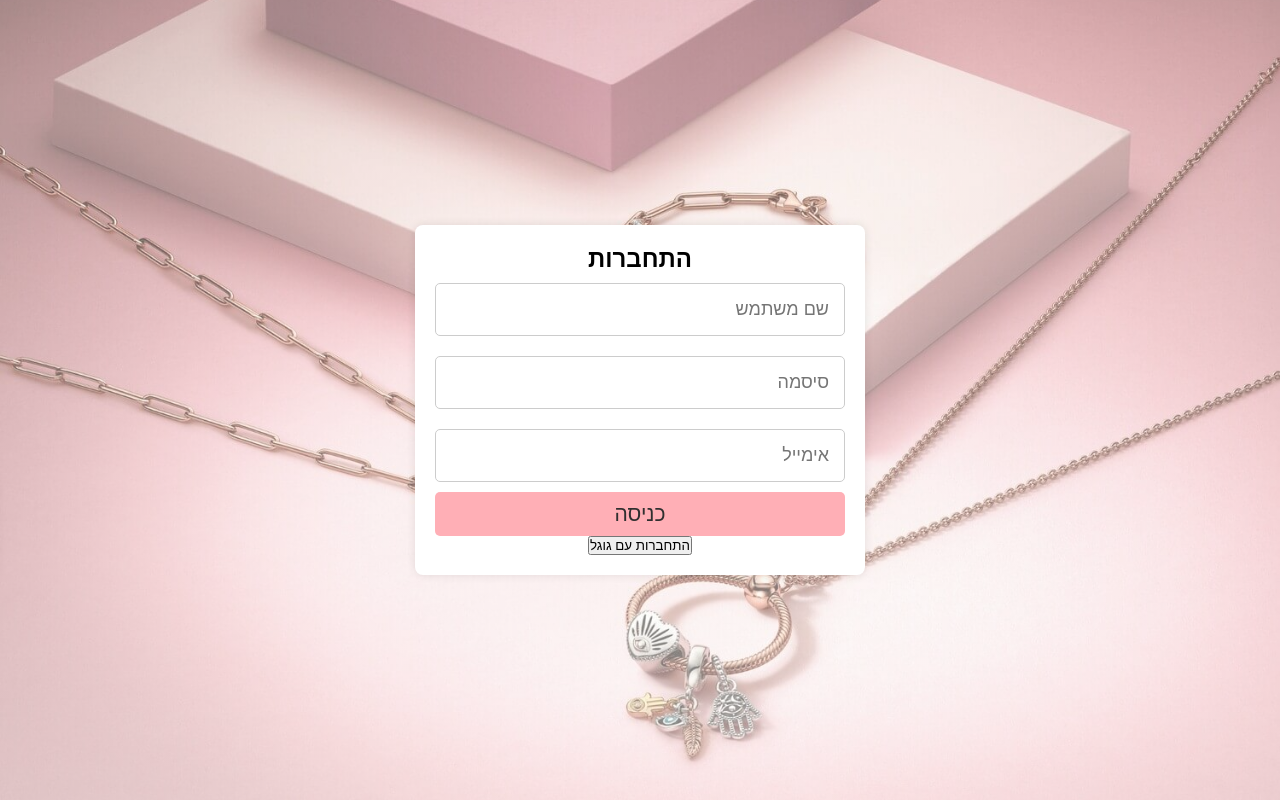
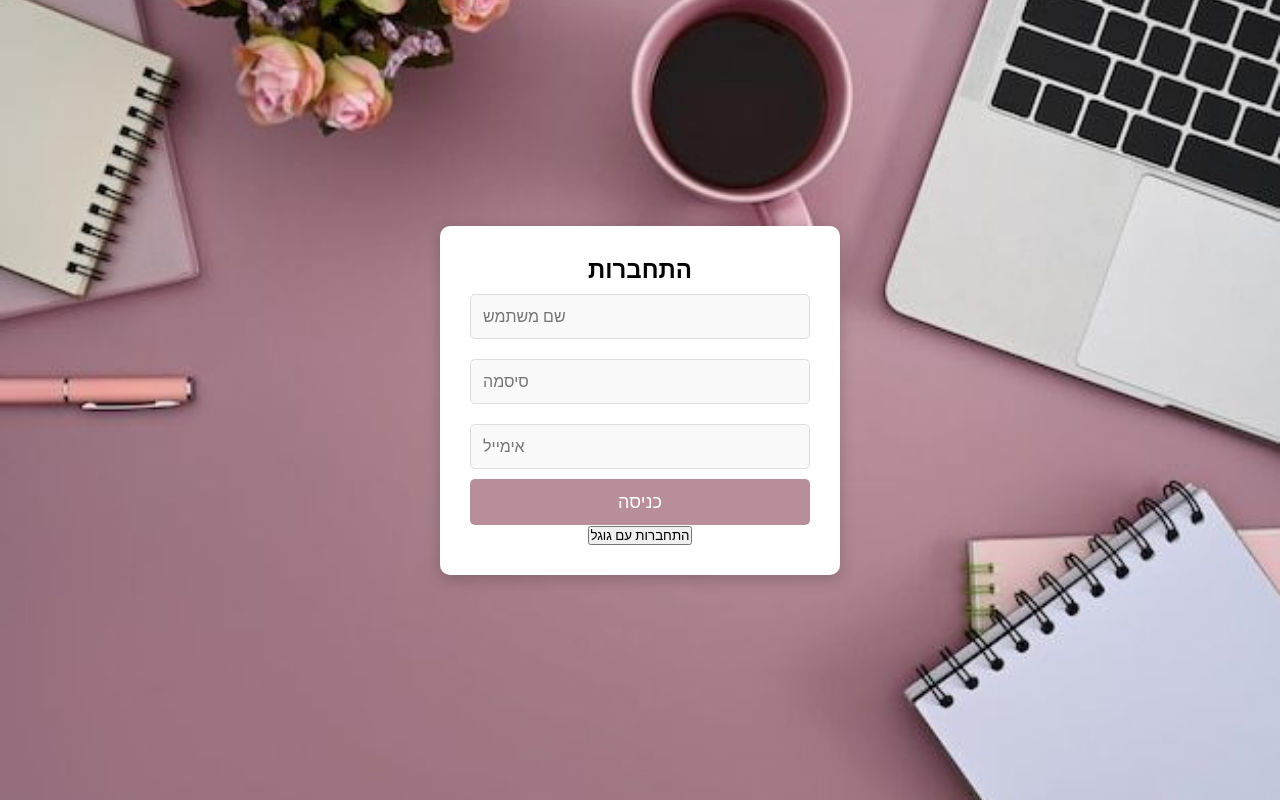
Before and after one commit to TamarPackman/Secure-Task-Management-System-ASP.NET-Web-API, a plain HTML site: page wwwroot/login.html in a window 1280 px wide. Drawn offline with Linux system fonts and the light colour scheme; no server answers.

Commit message:
change style to task

```diff
--- a/wwwroot/css/Task.css
+++ b/wwwroot/css/Task.css
@@ -2,7 +2,7 @@
 body {
     font-family: 'Georgia', serif;
     background-color: #f7f1f2;
-    background-image: url('https://www.pandora.net/static/bg.jpg'); /* רקע עדין */
+    /* background-image: url('https://www.pandora.net/static/bg.jpg');  */
     background-size: cover;
     background-position: center;
     color: #3d3d3d;
@@ -11,7 +11,7 @@ body {
     body {
         font-family: 'Playfair Display', serif;
         background-color: #fdfcfa;
-        background-image: url('https://images.pandora.net/bg_image.jpg'); /* רקע עדין עם השראה */
+        /* background-image: url('https://images.pandora.net/bg_image.jpg');  */
         background-size: cover;
         background-position: center;
         color: #4d4d4d;
@@ -29,9 +29,9 @@ body {
     }
 
     button {
-        background-color: #e6d5c3;
+        background-color: #b88e9a;
         color: #4d4d4d;
-        border: 1px solid #b39c82;
+        border: 1px solid  #b88e9a;
         padding: 12px 18px;
         border-radius: 25px;
         cursor: pointer;
@@ -40,7 +40,7 @@ body {
     }
 
     button:hover {
-        background-color: #d9c4b1;
+        background-color:  #b88e9a;
         transform: scale(1.05);
     }
 
@@ -134,7 +134,7 @@ body {
     }
 
     button {
-        background-color: #D6A4A4; /* ורוד זהב */
+        background-color: #b88e9a;; /* ורוד זהב */
         color: white;
         border: none;
         padding: 12px 20px;
@@ -146,7 +146,7 @@ body {
     }
 
     button:hover {
-        background-color: #B76E79; /* כהה יותר ב-Hover */
+        background-color: #b88e9a;; /* כהה יותר ב-Hover */
         transform: scale(1.05);
     }
 
@@ -156,7 +156,7 @@ body {
         border-radius: 12px;
         display: inline-block;
         box-shadow: 0px 4px 12px rgba(0, 0, 0, 0.1);
-        border: 2px solid #D6A4A4;
+        border: 2px solid  #b88e9a;;
         max-width: 400px;
         margin: 20px auto;
     }
--- a/wwwroot/css/login.css
+++ b/wwwroot/css/login.css
@@ -2,7 +2,7 @@
     box-sizing: border-box;
     margin: 0;
     padding: 0;
-    font-family: Arial, sans-serif;
+    font-family: 'Roboto', Arial, sans-serif;
 }
 
 body {
@@ -10,54 +10,59 @@ body {
     justify-content: center;
     align-items: center;
     height: 100vh;
-    background-color: #f5f5f5;
-    background:
-        linear-gradient(rgba(255, 255, 255, 0.3), rgba(255, 255, 255, 0.5)),
-        url('/img/background.jpg');
+    background-color: #e3f2fd; /* צבע רקע בהיר ונעים */
+    background-image: url('../img/Local\ de\ trabalho\ feminino\ com\ xícara\ de\ café\ de\ computador\ portátil\ e\ notebook\ em\ fundo\ rosa\ Vista\ superior\ _\ Foto\ Premium.jpeg'); /* הוסף את הנתיב לתמונה שלך */
     background-size: cover;
     background-position: center;
     background-repeat: no-repeat;
-    height: 100vh;
     margin: 0;
 }
 
 .login-container {
     background: white;
-    padding: 20px;
-    border-radius: 8px;
-    box-shadow: 0 0 10px rgba(0, 0, 0, 0.1);
-    width: 450px;
+    padding: 30px;
+    border-radius: 10px;
+    box-shadow: 0 4px 15px rgba(0, 0, 0, 0.2);
+    width: 400px;
     text-align: center;
 }
 
 h1 {
     margin-bottom: 20px;
-    color: #333;
+  color: #b88e9a ;  /* צבע כחול שמתאים לנושא משימות */
+    font-size: 24px;
 }
 
 input {
-    direction: rtl;
     width: 100%;
-    padding: 15px;
+    padding: 12px;
     margin: 10px 0;
-    border: 1px solid #ccc;
+    border: 1px solid #ddd;
     border-radius: 5px;
-    font-size: 18px;
+    font-size: 16px;
+    background-color: #f9f9f9;
+}
+
+input:focus {
+    border-color: #b88e9a;
+    outline: none;
+    box-shadow: 0 0 5px rgba(25, 118, 210, 0.5);
 }
 
 .login-btn {
     width: 100%;
-    padding: 10px;
-    background-color: #ffafb6;
-    color: rgb(48, 47, 47);
+    padding: 12px;
+    background-color: #b88e9a;
+    color: white;
     border: none;
     border-radius: 5px;
     cursor: pointer;
-    font-size: 21px;
+    font-size: 18px;
+    transition: background-color 0.3s ease;
 }
 
 .login-btn:hover {
-    background-color: #ff9da5;
+    background-color: #b88e9a;
 }
 
 .error-message {
@@ -66,8 +71,15 @@ input {
     display: none;
     margin-top: 10px;
 }
+
 .g-signin2 {
-    width: 250px; /* הגדרת רוחב */
-    height: 50px; /* הגדרת גובה */
-    margin: 0 auto; /* ממרכז את הכפתור */
+    width: 250px;
+    height: 50px;
+    margin: 20px auto;
 }
+
+.task-icon {
+    font-size: 50px;
+    color: #b88e9a;
+    margin-bottom: 15px;
+}
--- a/wwwroot/css/site.css
+++ b/wwwroot/css/site.css
@@ -10,7 +10,7 @@ body {
 }
 
 h1, h2 {
-    color: #e07a8a;
+    color: #b88e9a;
     text-align: center;
     margin-bottom: 20px;
 }
@@ -38,7 +38,7 @@ button {
     padding: 10px 20px;
     border: none;
     border-radius: 5px;
-    background-color: #ffafb6;
+    background-color: #b88e9a;;
     color: #201d1b;
     font-size: 16px;
     cursor: pointer;
@@ -47,7 +47,7 @@ button {
 
 input[type="submit"]:hover,
 button:hover {
-    background-color: #ff9fb0;
+    background-color:  #b88e9a;;
 }
 
 table {
```
Also changed, not shown: Data/users.json (+7 -0 lines), wwwroot/img/Local de trabalho feminino com xícara de café de computador portátil e notebook em fundo rosa Vista superior _ Foto Premium.jpeg (added).
